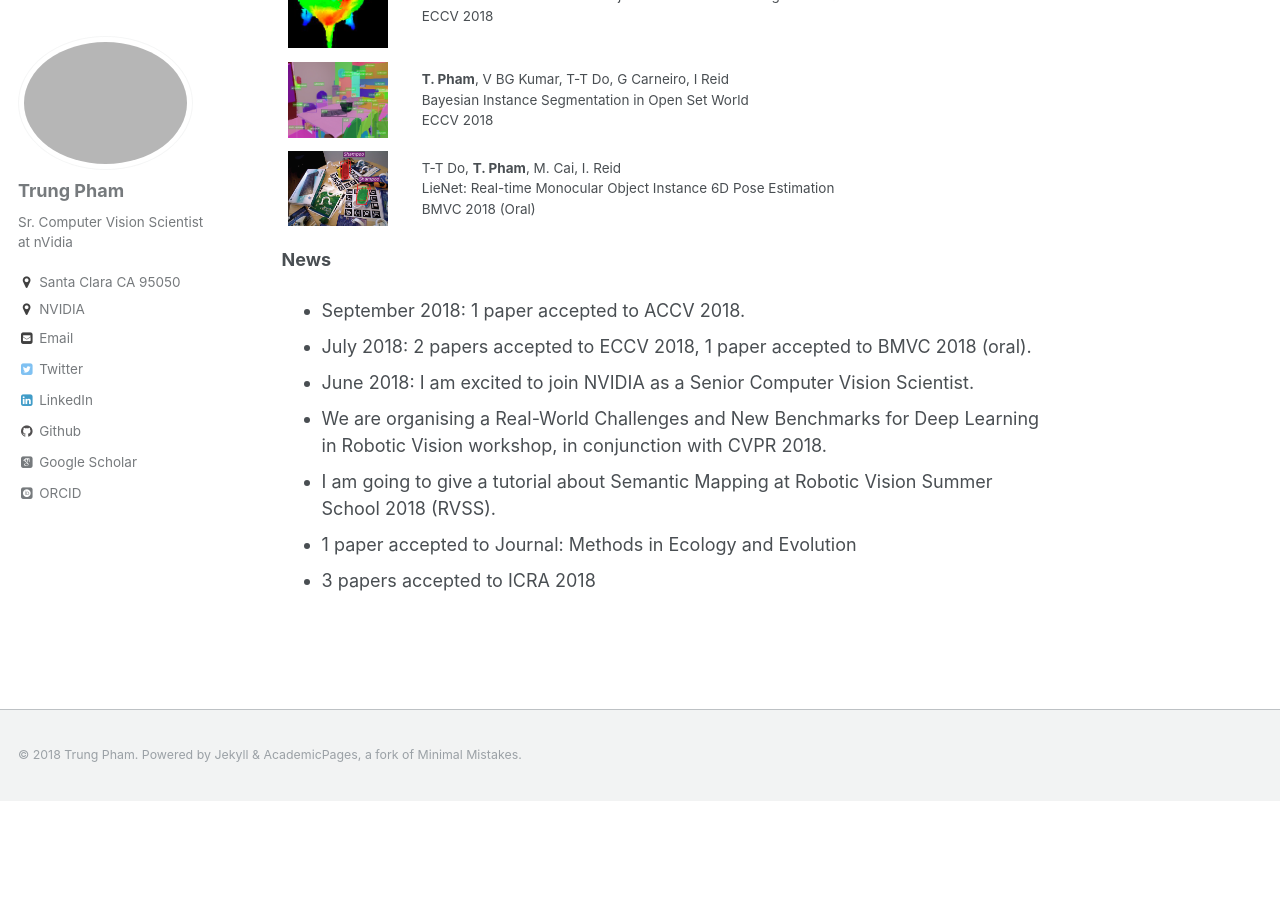
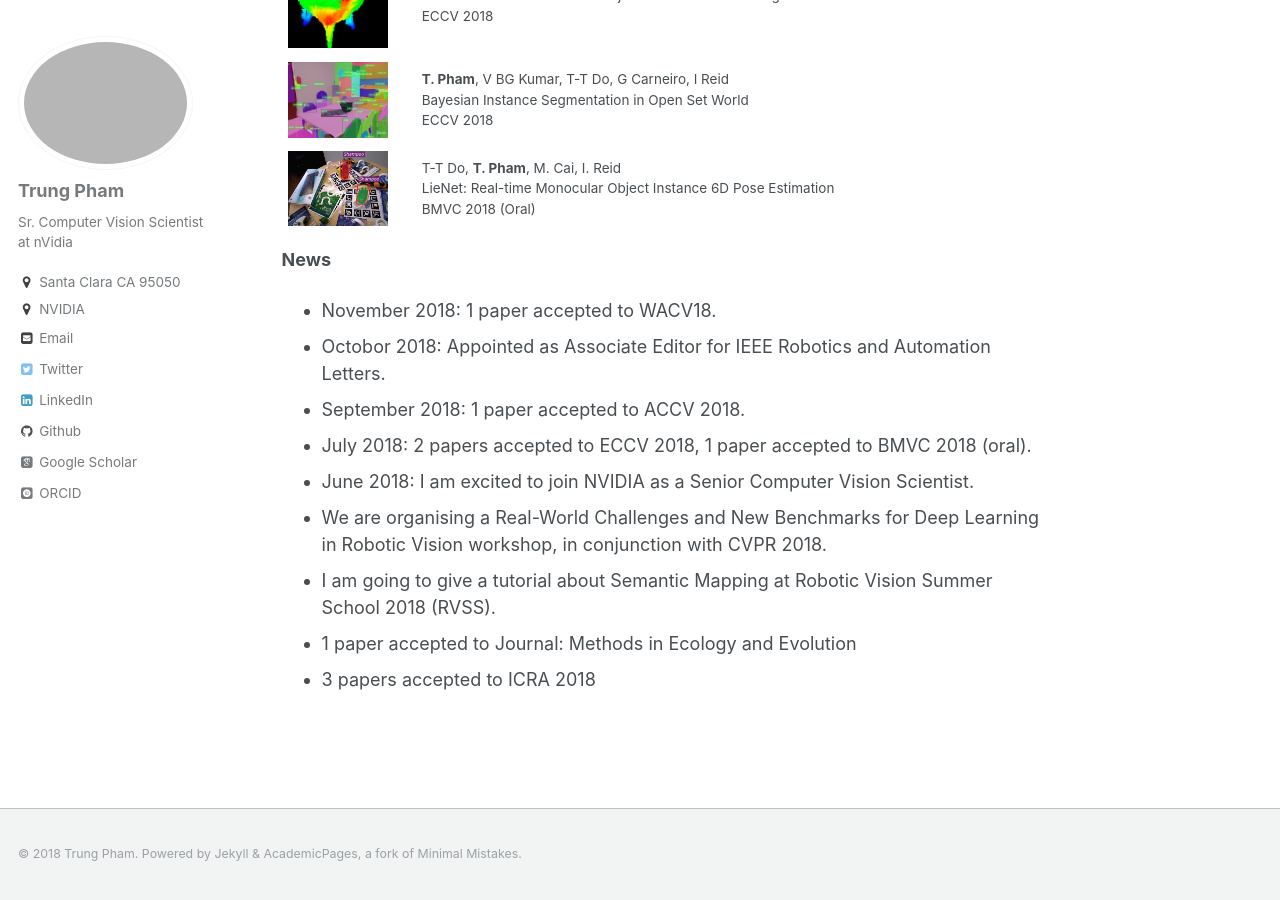
Before and after one commit to trungtpham/trungtpham.github.io, a Jekyll site: the page built from index.md, in a window 1280 px wide and 900 px high, scrolled down 657 px. Built offline with Jekyll 4.4.1, drawn with Linux system fonts in a browser that asks for light colours; some web fonts are replaced; our own code applies the rules of GitHub Pages for plain Markdown files; before the commit the page ends 1458 px from its top, so only the background shows below that.

Commit message:
Update index.md

```diff
--- a/index.md
+++ b/index.md
@@ -16,6 +16,8 @@ My research interests ranges from low-level geometric vision (ie robust geometri
 
 
 **News**
+* November 2018: 1 paper accepted to WACV18.
+* Octobor 2018: Appointed as Associate Editor for IEEE Robotics and Automation Letters.
 * September 2018: 1 paper accepted to ACCV 2018.
 * July 2018: 2 papers accepted to ECCV 2018, 1 paper accepted to BMVC 2018 (oral).
 * June 2018: I am excited to join NVIDIA as a Senior Computer Vision Scientist.
```
